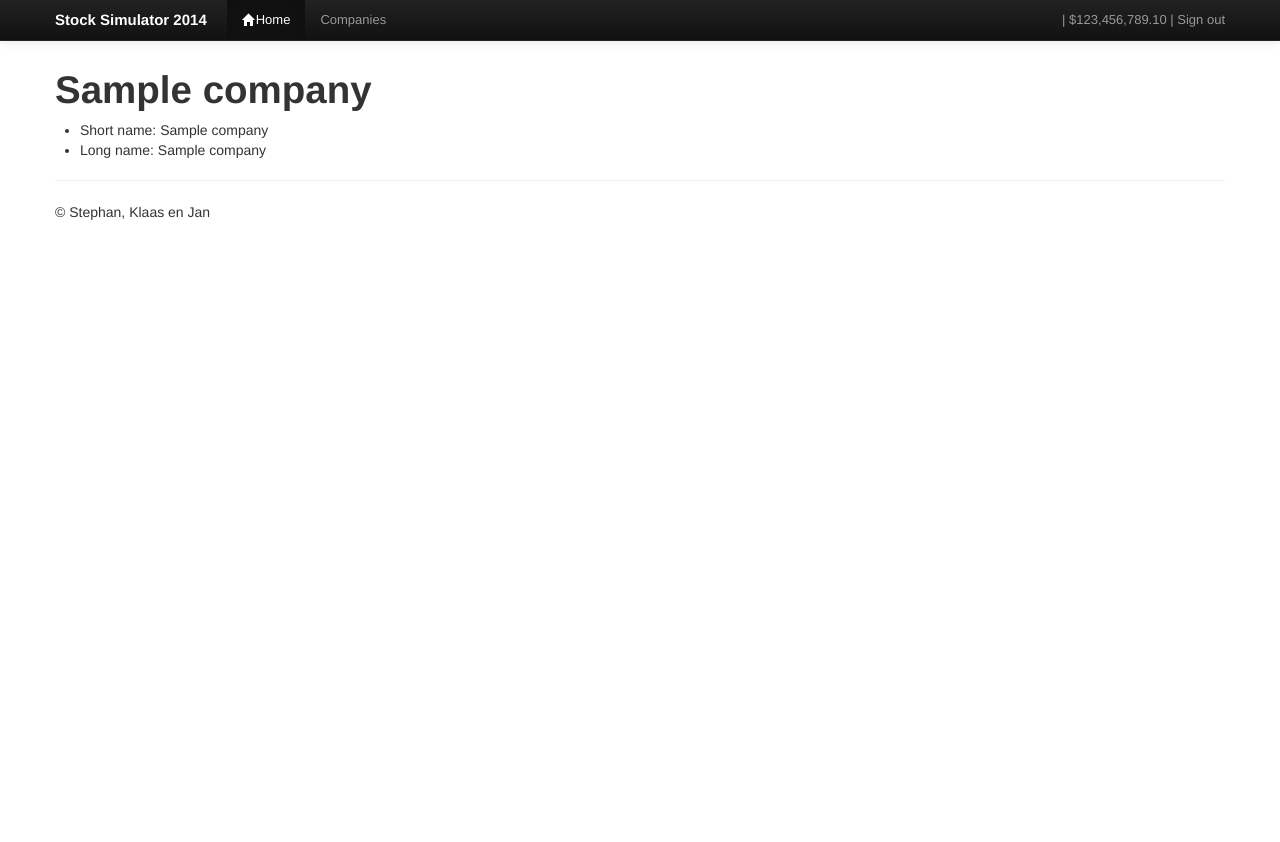
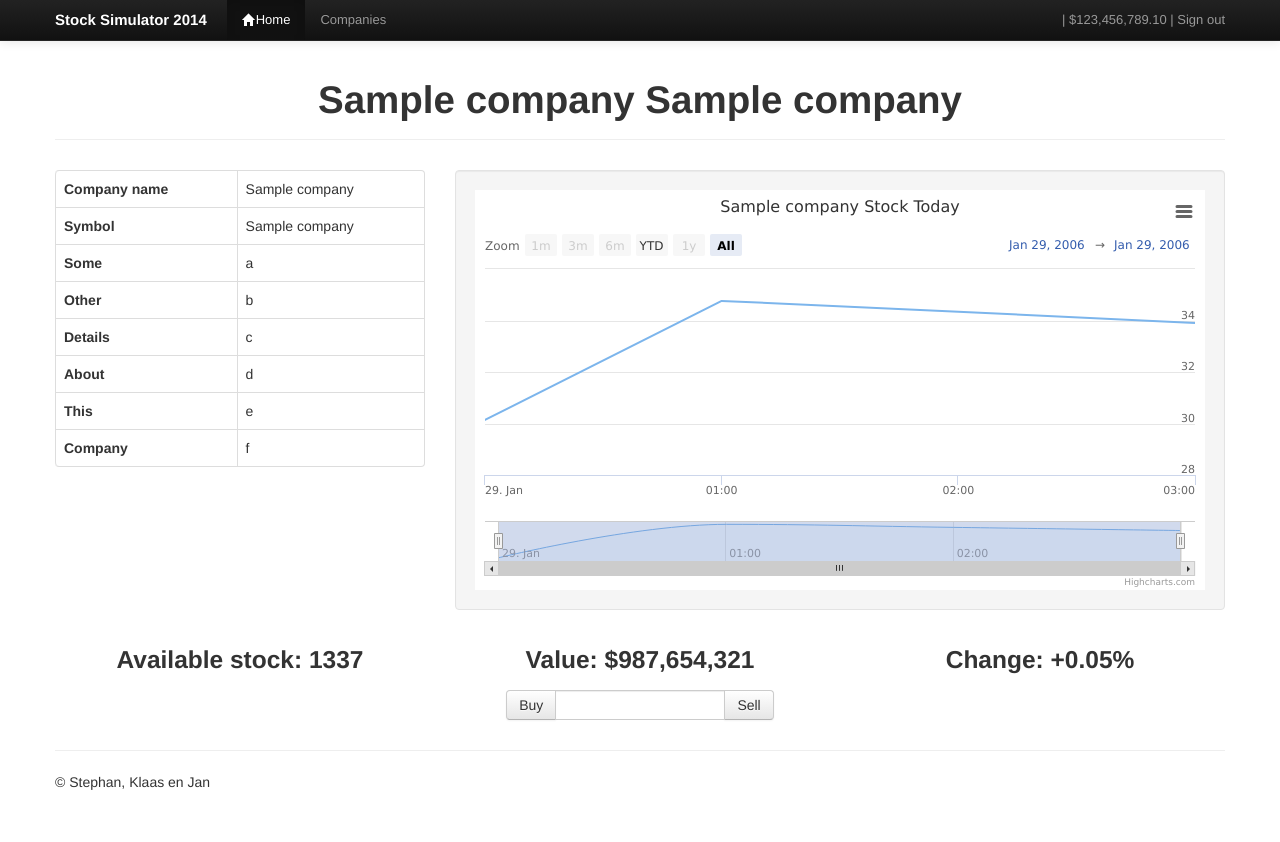
Before and after one commit to KPWhiver/stocksim, a Django app: template stocksim/stocksite/templates/company.html in a window 1280 px wide. Before the commit the page ends 220 px from the top, so only its background shows below. Run offline with Django 3.2, Linux system fonts and the light colour scheme; the template is opened without the code that fills it: most values are stand-ins (such as "Sample title", 1, 10 or a date in 2020).

Commit message:
Modified company page

```diff
--- a/stocksim/stocksite/settings.py
+++ b/stocksim/stocksite/settings.py
@@ -25,8 +25,6 @@
 # Language code for this installation. All choices can be found here:
 # http://www.i18nguy.com/unicode/language-identifiers.html
 LANGUAGE_CODE = 'en-us'
-
-SITE_ID = "5242b3585e0204401a23c72f"
 
 # If you set this to False, Django will make some optimizations so as not
 # to load the internationalization machinery.
--- a/stocksim/stocksite/templates/company.html
+++ b/stocksim/stocksite/templates/company.html
@@ -3,9 +3,102 @@
 {% block title %}Stock Simulator 2014 - {{ company.shortName }}{% endblock %}
 
 {% block content %}
-  <h1>{{ company.longName }}</h1>
-  <ul class="list-group">
-    <li class="list-group-item">Short name: {{ company.longName }}</li>
-    <li class="list-group-item">Long name: {{ company.shortName }}</li>
-  </ul>
+  <div class="page-header text-center">
+    <h1>{{ company.shortName }} {{ company.longName }}</h1>
+  </div>
+
+  <div class="row">
+    <div class="span4">
+      <table class="table table-bordered">
+        <tbody>
+          <tr>
+            <td><strong>Company name</strong></td>
+            <td>{{ company.longName }}</td>
+          </tr>
+          <tr>
+            <td><strong>Symbol</strong></td>
+            <td>{{ company.shortName }}</td>
+          </tr>
+          <tr>
+            <td><strong>Some</strong></td>
+            <td>a</td>
+          </tr>
+          <tr>
+            <td><strong>Other</strong></td>
+            <td>b</td>
+          </tr>
+          <tr>
+            <td><strong>Details</strong></td>
+            <td>c</td>
+          </tr>
+          <tr>
+            <td><strong>About</strong></td>
+            <td>d</td>
+          </tr>
+          <tr>
+            <td><strong>This</strong></td>
+            <td>e</td>
+          </tr>
+          <tr>
+            <td><strong>Company</strong></td>
+            <td>f</td>
+          </tr>
+        </tbody>
+      </table>
+    </div>
+    <div class="span8">
+      <div class="well">
+        <div id="graph-container1" style="width:100%; height:400px;"></div>
+      </div>
+    </div>
+  </div>
+
+  <div class="row">
+    <div class="span4 text-center">
+      <h3>Available stock: 1337</h3>
+    </div>
+    <div class="span4 text-center">
+      <h3>Value: $987,654,321</h3>
+    </div>
+    <div class="span4 text-center">
+      <h3>Change: +0.05%</h3>
+    </div>
+  </div>
+
+  <div class="text-center">
+    <form>
+      <div class="input-prepend input-append">
+        <button class="btn" type="button">Buy</button>
+        <input class="span2" id="appendedPrependedInput" type="text">
+        <button class="btn" type="button">Sell</button>
+      </div>
+    </form>
+  </div>
+
 {% endblock %}
+
+{% block scripts %}
+  <script src="http://code.highcharts.com/stock/highstock.js"></script>
+  <script src="http://code.highcharts.com/stock/modules/exporting.js"></script>
+  <script type="text/javascript">
+  $(function() {
+      window.chart = new Highcharts.StockChart({
+          chart : {
+              renderTo : 'graph-container1'
+          },
+          title : {
+              text : '{{ company.shortName }} Stock Today'
+          },
+          series : [{
+              name : '{{ company.shortName }}',
+              data : [
+                  [Date.UTC(2006, 0, 29, 0, 0, 0), 30.14],
+                  [Date.UTC(2006, 0, 29, 1, 0, 0), 34.76],
+                  [Date.UTC(2006, 0, 29, 2, 0, 0), 34.34],
+                  [Date.UTC(2006, 0, 29, 3, 0, 0), 33.9]
+              ]
+          }]
+      });
+  });
+  </script>
+{% endblock %}
--- a/stocksim/stocksite/views.py
+++ b/stocksim/stocksite/views.py
@@ -1,10 +1,13 @@
+# Standard library imports
 import datetime
 
+# Third party imports
 from django.http import HttpResponse, HttpResponseNotFound
 from django.shortcuts import render
 from django.template import RequestContext
 from django.contrib.auth.decorators import login_required
 
+# Local imports
 from stocksite.models import Company
 
 @login_required
```
